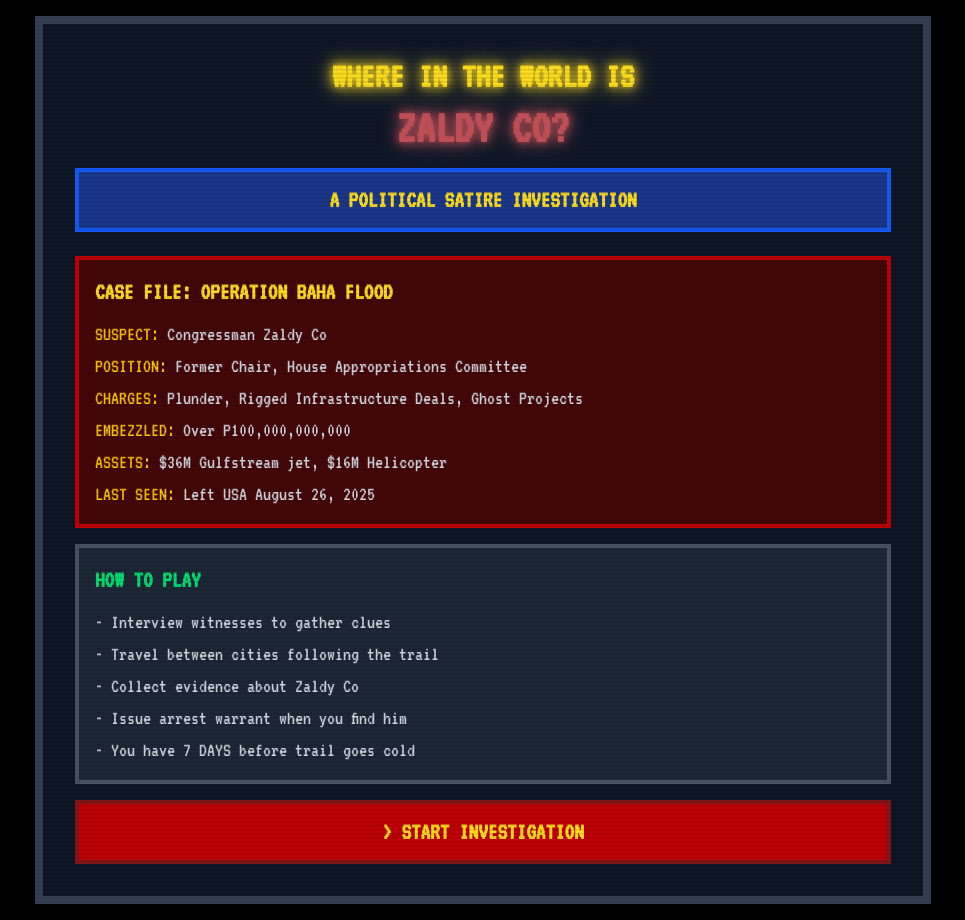
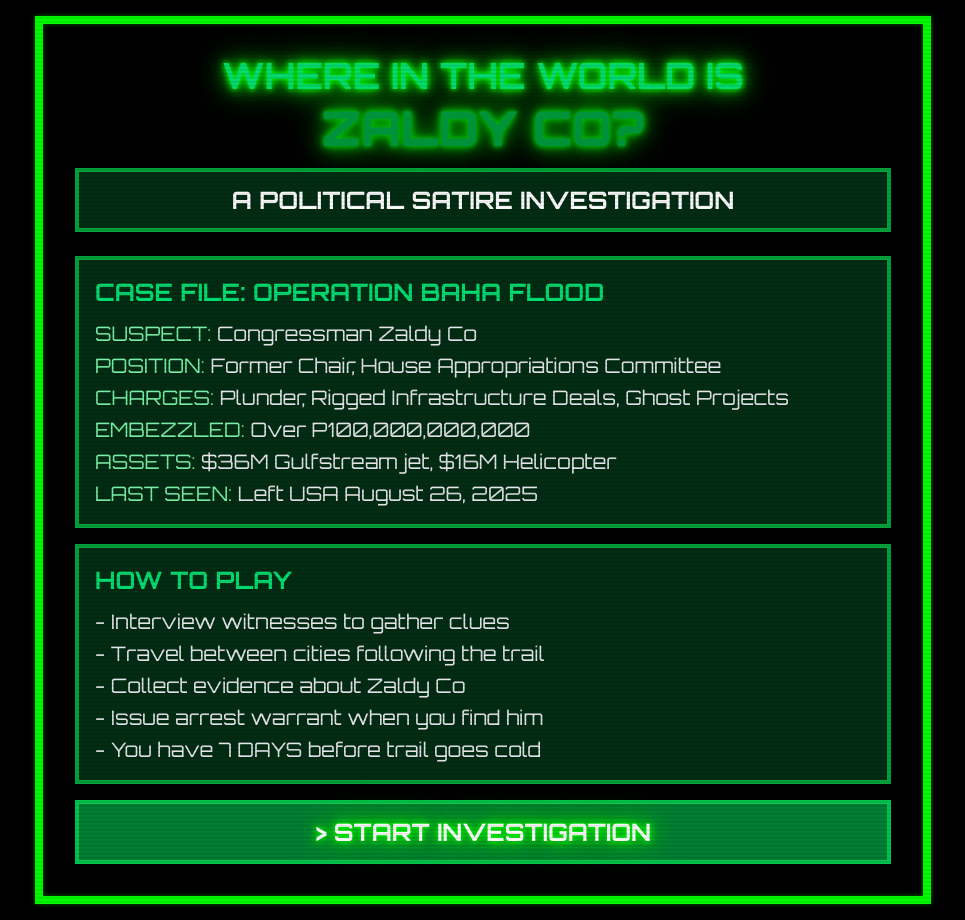
Before and after one commit to jasontorres/where-in-the-world, a React (Vite) app: page / in a window 1280 px wide. Shown: the whole page, without its empty margins (157-1122 px from the left). Built offline with nearby package versions, Linux system fonts and the light colour scheme.

Commit message:
style: update UI to retro terminal theme with green monochrome color scheme

```diff
--- a/src/components/Typewriter.tsx
+++ b/src/components/Typewriter.tsx
@@ -7,7 +7,7 @@ interface TypewriterProps {
   className?: string;
 }
 
-const Typewriter = ({ text, speed = 30, onComplete, className = "" }: TypewriterProps) => {
+const Typewriter = ({ text, speed = 10, onComplete, className = "" }: TypewriterProps) => {
   const [displayedText, setDisplayedText] = useState('');
   const [currentIndex, setCurrentIndex] = useState(0);
   const [isComplete, setIsComplete] = useState(false);
--- a/src/components/ZaldyCoGame.tsx
+++ b/src/components/ZaldyCoGame.tsx
@@ -308,36 +308,36 @@ const ZaldyCoGame = () => {
   if (!gameState.gameStarted) {
     return (
       <div className="min-h-screen bg-black flex items-center justify-center p-4 crt-effect scanline">
-        <div className="max-w-4xl w-full bg-gray-900 border-8 border-gray-700 p-8 shadow-2xl">
+        <div className="max-w-4xl w-full bg-black border-8 border-green-500 terminal-border p-8 shadow-2xl">
           <div className="text-center mb-6">
-            <h1 className="text-4xl font-bold mb-2 text-yellow-300 font-orbitron text-shadow-glow">
+            <h1 className="text-4xl font-bold mb-2 text-green-400 font-orbitron terminal-glow">
               WHERE IN THE WORLD IS
             </h1>
-            <h2 className="text-5xl font-black mb-4 text-red-400 font-orbitron text-shadow-glow animate-pulse">
+            <h2 className="text-5xl font-black mb-4 text-green-500 font-orbitron terminal-glow animate-pulse">
               ZALDY CO?
             </h2>
-            <div className="bg-blue-900 border-4 border-blue-600 p-3 mb-4">
-              <p className="text-yellow-300 font-bold font-vt323 text-2xl">
+            <div className="bg-green-950 border-4 border-green-600 p-3 mb-4">
+              <p className="text-white font-bold text-2xl">
                 A POLITICAL SATIRE INVESTIGATION
               </p>
             </div>
           </div>
 
-          <div className="bg-red-950 border-4 border-red-700 p-4 mb-4 font-vt323 text-xl">
-            <h3 className="font-bold text-2xl mb-3 text-yellow-300">CASE FILE: OPERATION BAHA FLOOD</h3>
-            <div className="text-gray-300 space-y-1">
-              <p><span className="text-yellow-400">SUSPECT:</span> Congressman Zaldy Co</p>
-              <p><span className="text-yellow-400">POSITION:</span> Former Chair, House Appropriations Committee</p>
-              <p><span className="text-yellow-400">CHARGES:</span> Plunder, Rigged Infrastructure Deals, Ghost Projects</p>
-              <p><span className="text-yellow-400">EMBEZZLED:</span> Over P100,000,000,000</p>
-              <p><span className="text-yellow-400">ASSETS:</span> $36M Gulfstream jet, $16M Helicopter</p>
-              <p><span className="text-yellow-400">LAST SEEN:</span> Left USA August 26, 2025</p>
+          <div className="bg-green-950 border-4 border-green-600 p-4 mb-4 text-xl">
+            <h3 className="font-bold text-2xl mb-3 text-green-400">CASE FILE: OPERATION BAHA FLOOD</h3>
+            <div className="text-gray-200 space-y-1">
+              <p><span className="text-green-300">SUSPECT:</span> Congressman Zaldy Co</p>
+              <p><span className="text-green-300">POSITION:</span> Former Chair, House Appropriations Committee</p>
+              <p><span className="text-green-300">CHARGES:</span> Plunder, Rigged Infrastructure Deals, Ghost Projects</p>
+              <p><span className="text-green-300">EMBEZZLED:</span> Over P100,000,000,000</p>
+              <p><span className="text-green-300">ASSETS:</span> $36M Gulfstream jet, $16M Helicopter</p>
+              <p><span className="text-green-300">LAST SEEN:</span> Left USA August 26, 2025</p>
             </div>
           </div>
 
-          <div className="bg-gray-800 border-4 border-gray-600 p-4 mb-4 font-vt323 text-xl">
+          <div className="bg-green-950 border-4 border-green-600 p-4 mb-4 text-xl">
             <h3 className="font-bold text-2xl mb-3 text-green-400">HOW TO PLAY</h3>
-            <ul className="space-y-1 text-gray-300">
+            <ul className="space-y-1 text-gray-200">
               <li>- Interview witnesses to gather clues</li>
               <li>- Travel between cities following the trail</li>
               <li>- Collect evidence about Zaldy Co</li>
@@ -348,7 +348,7 @@ const ZaldyCoGame = () => {
 
           <button
             onClick={startGame}
-            className="w-full bg-red-700 hover:bg-red-600 text-yellow-300 font-bold py-3 px-6 border-4 border-red-900 font-vt323 text-2xl transition-all hover:scale-105"
+            className="w-full bg-green-700 hover:bg-green-600 text-white font-bold py-3 px-6 border-4 border-green-500 text-2xl transition-all hover:scale-105 terminal-glow"
           >
             &gt; START INVESTIGATION
           </button>
@@ -362,26 +362,26 @@ const ZaldyCoGame = () => {
   if (gameState.gameOver) {
     return (
       <div className="min-h-screen bg-black flex items-center justify-center p-4 crt-effect scanline">
-        <div className="max-w-3xl w-full bg-gray-900 border-8 border-gray-700 p-8">
-          <div className="text-center font-vt323">
+        <div className="max-w-3xl w-full bg-black border-8 border-green-500 terminal-border p-8">
+          <div className="text-center">
             {gameState.gameWon ? (
               <>
                 <div className="text-6xl mb-4 animate-bounce text-green-400">★</div>
-                <h2 className="text-5xl font-bold text-green-400 mb-4 text-shadow-glow">CASE CLOSED!</h2>
+                <h2 className="text-5xl font-bold text-green-400 mb-4 terminal-glow">CASE CLOSED!</h2>
               </>
             ) : (
               <>
-                <div className="text-6xl mb-4 text-red-400">✖</div>
-                <h2 className="text-5xl font-bold text-red-400 mb-4 text-shadow-glow">CASE COLD</h2>
+                <div className="text-6xl mb-4 text-green-600">✖</div>
+                <h2 className="text-5xl font-bold text-green-600 mb-4 terminal-glow">CASE COLD</h2>
               </>
             )}
 
-            <div className="bg-gray-800 border-4 border-gray-600 p-6 mb-6">
+            <div className="bg-green-950 border-4 border-green-600 p-6 mb-6">
               {gameState.conversation && (
                 <Typewriter
                   text={gameState.conversation.text}
-                  speed={20}
-                  className="text-xl text-gray-300 leading-relaxed text-left"
+                  speed={10}
+                  className="text-xl text-gray-200 leading-relaxed text-left"
                   onComplete={() => setGameState({...gameState, typewriterComplete: true})}
                 />
               )}
@@ -389,9 +389,9 @@ const ZaldyCoGame = () => {
 
             {gameState.typewriterComplete && (
               <>
-                <div className="bg-blue-950 border-4 border-blue-700 p-4 mb-6">
-                  <h3 className="font-bold mb-3 text-cyan-400 text-2xl">INVESTIGATION SUMMARY</h3>
-                  <div className="text-gray-300 space-y-1 text-xl">
+                <div className="bg-green-950 border-4 border-green-600 p-4 mb-6">
+                  <h3 className="font-bold mb-3 text-green-400 text-2xl">INVESTIGATION SUMMARY</h3>
+                  <div className="text-gray-200 space-y-1 text-xl">
                     <p>Days Used: {7 - gameState.daysRemaining} of 7</p>
                     <p>Locations Visited: {gameState.visitedLocations.length}</p>
                     <p>Clues Collected: {gameState.cluesCollected.length}</p>
@@ -400,7 +400,7 @@ const ZaldyCoGame = () => {
 
                 <button
                   onClick={() => window.location.reload()}
-                  className="bg-red-700 hover:bg-red-600 text-yellow-300 font-bold py-3 px-8 border-4 border-red-900 text-2xl transition-all hover:scale-105"
+                  className="bg-green-700 hover:bg-green-600 text-white font-bold py-3 px-8 border-4 border-green-500 text-2xl transition-all hover:scale-105 terminal-glow"
                 >
                   &gt; NEW CASE
                 </button>
@@ -414,93 +414,94 @@ const ZaldyCoGame = () => {
 
   return (
     <div className="min-h-screen bg-black p-2 crt-effect">
-      <div className="max-w-7xl mx-auto bg-gray-900 border-8 border-gray-700 shadow-2xl scanline">
-        <div className="bg-gray-800 border-b-4 border-gray-600 p-3 font-vt323">
+      <div className="max-w-7xl mx-auto bg-black border-8 border-green-500 terminal-border shadow-2xl scanline">
+        <div className="bg-green-950 border-b-4 border-green-600 p-3">
           <div className="flex justify-between items-center">
             <div>
-              <h1 className="text-3xl font-bold text-yellow-300 text-shadow-glow">WHERE IS ZALDY CO?</h1>
+              <h1 className="text-3xl font-bold text-green-400 terminal-glow">WHERE IS ZALDY CO?</h1>
               <p className="text-lg text-gray-400">Independent Commission for Infrastructure</p>
             </div>
-            <div className="text-right bg-red-900 border-2 border-red-700 px-4 py-1">
-              <p className="text-lg text-yellow-400">DAYS LEFT</p>
-              <p className="text-5xl font-bold text-yellow-300 animate-pulse">{gameState.daysRemaining}</p>
+            <div className="text-right bg-green-900 border-2 border-green-600 px-4 py-1">
+              <p className="text-lg text-green-400">DAYS LEFT</p>
+              <p className="text-5xl font-bold text-green-300 animate-pulse">{gameState.daysRemaining}</p>
             </div>
           </div>
         </div>
 
         <div className="grid grid-cols-1 md:grid-cols-2 min-h-[600px]">
-          <div className="bg-black border-r-4 border-gray-700 p-4">
+          <div className="bg-black border-r-4 border-green-700 p-4">
             <div className="mb-4">
-              <div className="bg-gray-800 border-2 border-gray-600 p-2 mb-2">
-                <h2 className="text-2xl font-bold text-yellow-300 font-vt323">
+              <div className="bg-green-950 border-2 border-green-600 p-2 mb-2">
+                <h2 className="text-2xl font-bold text-white">
                   {currentLocation.name}
                 </h2>
               </div>
 
-              <div className="border-4 border-gray-600 mb-3">
+              <div className="border-4 border-green-600 mb-3">
                 <img
                   src={currentLocation.image}
                   alt={currentLocation.name}
-                  className="w-full h-64 object-cover pixel-border"
+                  className="w-full h-64 object-cover pixel-border opacity-60 mix-blend-screen"
+                  style={{filter: 'sepia(100%) hue-rotate(60deg) saturate(300%)'}}
                 />
               </div>
 
-              <div className="bg-gray-800 border-2 border-gray-600 p-3">
-                <p className="text-lg text-gray-300 font-vt323">
+              <div className="bg-green-950 border-2 border-green-600 p-3">
+                <p className="text-lg text-gray-200">
                   {currentLocation.description}
                 </p>
               </div>
             </div>
 
-            <div className="bg-yellow-900 border-4 border-yellow-700 p-3 font-vt323">
-              <h3 className="font-bold text-xl mb-2 text-yellow-200">EVIDENCE DOSSIER</h3>
+            <div className="bg-green-950 border-4 border-green-600 p-3">
+              <h3 className="font-bold text-xl mb-2 text-green-400">EVIDENCE DOSSIER</h3>
 
-              <div className="space-y-2 text-base bg-black border-2 border-yellow-800 p-2">
+              <div className="space-y-2 text-base bg-black border-2 border-green-700 p-2">
                 <div>
-                  <p className="font-bold text-yellow-300">APPEARANCE:</p>
-                  <p className="text-gray-400 pl-2">
+                  <p className="font-bold text-green-300">APPEARANCE:</p>
+                  <p className="text-gray-200 pl-2">
                     {gameState.evidence.appearance || "[UNKNOWN]"}
                   </p>
                 </div>
 
                 <div>
-                  <p className="font-bold text-yellow-300">HOBBY:</p>
-                  <p className="text-gray-400 pl-2">
+                  <p className="font-bold text-green-300">HOBBY:</p>
+                  <p className="text-gray-200 pl-2">
                     {gameState.evidence.hobby || "[UNKNOWN]"}
                   </p>
                 </div>
 
                 <div>
-                  <p className="font-bold text-yellow-300">VEHICLE:</p>
-                  <p className="text-gray-400 pl-2">
+                  <p className="font-bold text-green-300">VEHICLE:</p>
+                  <p className="text-gray-200 pl-2">
                     {gameState.evidence.vehicle || "[UNKNOWN]"}
                   </p>
                 </div>
 
                 <div>
-                  <p className="font-bold text-yellow-300">TRAIT:</p>
-                  <p className="text-gray-400 pl-2">
+                  <p className="font-bold text-green-300">TRAIT:</p>
+                  <p className="text-gray-200 pl-2">
                     {gameState.evidence.trait || "[UNKNOWN]"}
                   </p>
                 </div>
               </div>
 
-              <div className="mt-2 text-base text-yellow-200">
+              <div className="mt-2 text-base text-gray-300">
                 CLUES COLLECTED: {gameState.cluesCollected.length}
               </div>
             </div>
           </div>
 
-          <div className="bg-black p-4 flex flex-col font-vt323">
+          <div className="bg-black p-4 flex flex-col">
             {gameState.conversation && (
-              <div className="bg-gray-800 border-4 border-gray-600 p-3 mb-4 flex-shrink-0">
+              <div className="bg-green-950 border-4 border-green-600 p-3 mb-4 flex-shrink-0">
                 <p className="font-bold text-green-400 mb-2 text-lg">
                   &gt; {gameState.conversation.speaker}
                 </p>
                 <Typewriter
                   text={gameState.conversation.text}
-                  speed={20}
-                  className="text-lg text-gray-300 whitespace-pre-line leading-relaxed"
+                  speed={10}
+                  className="text-lg text-gray-200 whitespace-pre-line leading-relaxed"
                   onComplete={() => setGameState({...gameState, typewriterComplete: true})}
                 />
               </div>
@@ -509,22 +510,22 @@ const ZaldyCoGame = () => {
             {gameState.typewriterComplete && (
               <div className="space-y-3 flex-1">
                 {gameState.showTravel ? (
-                  <div className="bg-blue-950 border-4 border-blue-700 p-3">
-                    <h4 className="font-bold mb-2 text-cyan-300 text-lg">TRAVEL (COST: 1 DAY)</h4>
+                  <div className="bg-green-950 border-4 border-green-600 p-3">
+                    <h4 className="font-bold mb-2 text-green-400 text-lg">TRAVEL (COST: 1 DAY)</h4>
                     <div className="space-y-2">
                       {currentLocation.connections.map(locKey => (
                         <button
                           key={locKey}
                           onClick={() => travelTo(locKey)}
-                          className="w-full text-left bg-black hover:bg-gray-900 border-2 border-cyan-600 p-2 text-base transition-all hover:scale-105"
+                          className="w-full text-left bg-black hover:bg-green-900 border-2 border-green-600 p-2 text-base transition-all hover:scale-105"
                         >
-                          <p className="font-bold text-cyan-300">&gt; {locations[locKey].name}</p>
-                          <p className="text-gray-400 text-sm">{locations[locKey].description}</p>
+                          <p className="font-bold text-white">&gt; {locations[locKey].name}</p>
+                          <p className="text-gray-300 text-sm">{locations[locKey].description}</p>
                         </button>
                       ))}
                       <button
                         onClick={() => setGameState({...gameState, showTravel: false})}
-                        className="w-full bg-gray-700 hover:bg-gray-600 text-gray-300 py-1 px-2 border-2 border-gray-500 text-base"
+                        className="w-full bg-green-900 hover:bg-green-800 text-white py-1 px-2 border-2 border-green-600 text-base"
                       >
                         &lt; CANCEL
                       </button>
@@ -535,30 +536,30 @@ const ZaldyCoGame = () => {
                     <div className="space-y-2">
                       <button
                         onClick={() => setGameState({...gameState, showTravel: true})}
-                        className="w-full bg-blue-700 hover:bg-blue-600 text-yellow-300 font-bold py-2 px-4 border-4 border-blue-900 text-lg transition-all hover:scale-105"
+                        className="w-full bg-green-700 hover:bg-green-600 text-white font-bold py-2 px-4 border-4 border-green-500 text-lg transition-all hover:scale-105 terminal-glow"
                       >
                         &gt; TRAVEL TO ANOTHER CITY
                       </button>
 
                       <button
                         onClick={attemptArrest}
-                        className="w-full bg-green-700 hover:bg-green-600 text-yellow-300 font-bold py-2 px-4 border-4 border-green-900 text-lg transition-all hover:scale-105"
+                        className="w-full bg-green-700 hover:bg-green-600 text-white font-bold py-2 px-4 border-4 border-green-500 text-lg transition-all hover:scale-105 terminal-glow"
                       >
                         &gt; ISSUE ARREST WARRANT
                       </button>
                     </div>
 
-                    <div className="bg-purple-950 border-4 border-purple-700 p-3 mt-3">
-                      <h3 className="font-bold text-lg mb-2 text-purple-300">INTERVIEW WITNESSES</h3>
+                    <div className="bg-green-950 border-4 border-green-600 p-3 mt-3">
+                      <h3 className="font-bold text-lg mb-2 text-green-400">INTERVIEW WITNESSES</h3>
                       <div className="space-y-2">
                         {currentLocation.witnesses.map((witness, idx) => (
                           <button
                             key={idx}
                             onClick={() => interviewWitness(witness)}
-                            className="w-full text-left bg-black hover:bg-gray-900 border-2 border-purple-500 p-2 transition-all hover:scale-105"
+                            className="w-full text-left bg-black hover:bg-green-900 border-2 border-green-600 p-2 transition-all hover:scale-105"
                           >
-                            <p className="font-bold text-purple-200 text-base">&gt; {witness.name}</p>
-                            <p className="text-sm text-gray-400">{witness.type} - {witness.location}</p>
+                            <p className="font-bold text-white text-base">&gt; {witness.name}</p>
+                            <p className="text-sm text-gray-300">{witness.type} - {witness.location}</p>
                           </button>
                         ))}
                       </div>
--- a/src/index.css
+++ b/src/index.css
@@ -1,21 +1,43 @@
 @import "tailwindcss";
 
 :root {
-  font-family: 'VT323', monospace;
+  font-family: 'Orbitron', sans-serif;
   -webkit-font-smoothing: antialiased;
   -moz-osx-font-smoothing: grayscale;
+  --terminal-green: #00ff00;
+  --terminal-green-dark: #00cc00;
+  --terminal-green-darker: #009900;
+  --terminal-green-dim: #006600;
+  --terminal-bg: #000000;
+  --terminal-text: #e0e0e0;
+  --terminal-text-bright: #ffffff;
 }
 
 body {
   margin: 0;
   padding: 0;
-  background-color: #000;
-  color: #fff;
+  background-color: var(--terminal-bg);
+  color: var(--terminal-text-bright);
 }
 
 @layer utilities {
   .text-shadow-glow {
     text-shadow: 0 0 10px currentColor, 0 0 20px currentColor;
+  }
+
+  .terminal-glow {
+    text-shadow:
+      0 0 5px var(--terminal-green),
+      0 0 10px var(--terminal-green),
+      0 0 20px var(--terminal-green),
+      0 0 40px var(--terminal-green-dark);
+  }
+
+  .terminal-border {
+    border-color: var(--terminal-green);
+    box-shadow:
+      0 0 5px var(--terminal-green-dim),
+      inset 0 0 5px var(--terminal-green-dim);
   }
 
   .scanline {
```
Also changed, not shown: tailwind.config.js (+18 -0 lines).
